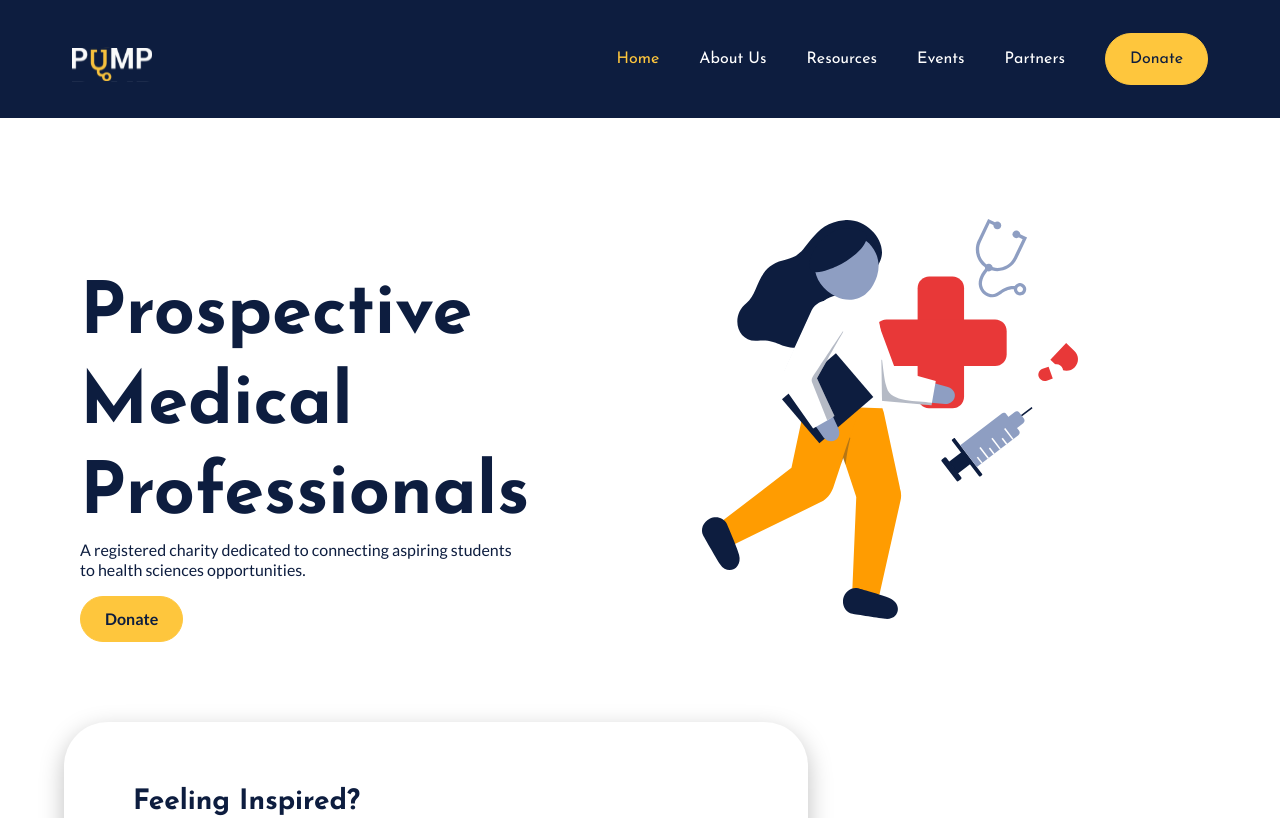
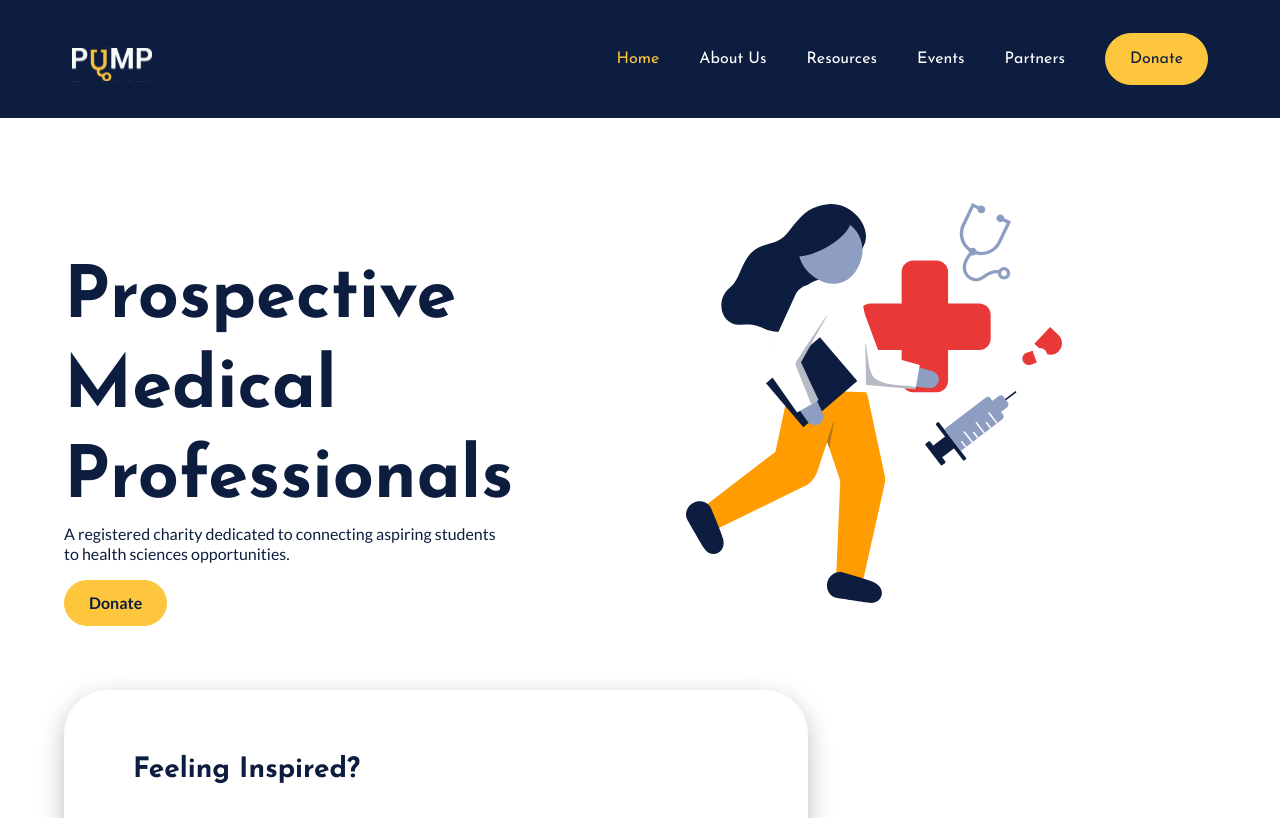
Before and after one commit to PuMProfessionals/pump-web-v2, a Next.js app: page / in a window 1280 px wide. Shown: the top 818 px of the page. Built offline with nearby package versions, Linux system fonts and the light colour scheme.

Commit message:
Fix large screens

```diff
--- a/components/ContactForm.jsx
+++ b/components/ContactForm.jsx
@@ -96,6 +96,9 @@ const FirstInputWrapper = styled.div`
 const SInput = styled(Input)`
   width: 39%;
   margin-top: 10px;
+  @media only screen and (min-width: 1600px) {
+    width: 43%;
+  }
   ${media(
     "tablet",
     `
--- a/sections/hoc/PageLayout.jsx
+++ b/sections/hoc/PageLayout.jsx
@@ -16,8 +16,15 @@ export const PageLayout = ({ children, ...props }) => {
   return (
     <div {...props}>
       <Navbar path={mainPath} />
-      {children}
+      <Wrapper>{children}</Wrapper>
       <Footer path={mainPath} />
     </div>
   );
 };
+
+const Wrapper = styled.div`
+  @media only screen and (min-width: 2000px) {
+    max-width: 2000px;
+    margin: auto;
+  }
+`;
--- a/sections/home/ContactSection.jsx
+++ b/sections/home/ContactSection.jsx
@@ -34,7 +34,7 @@ const Wrapper = styled.div`
   ${media(
     750,
     `
-            flex-direction: column;
+        flex-direction: column;
         `
   )};
 `;
--- a/sections/home/TopSection.jsx
+++ b/sections/home/TopSection.jsx
@@ -31,7 +31,7 @@ export const TopSection = ({ ...props }) => (
 
 const MainContainer = styled.div`
   display: flex;
-  margin: 5em;
+  padding: 5%;
   flex-wrap: nowrap;
   flex-direction: row;
   align-items: center;
@@ -104,7 +104,12 @@ const Graphic = styled(Image)`
 `;
 
 const FirstColumn = styled.div`
-  flex: 0 0 35%;
+  ${media(
+    "laptop",
+    `
+        flex: 0 0 35%;
+        `
+  )};
   ${media(
     "tablet",
     `
```
